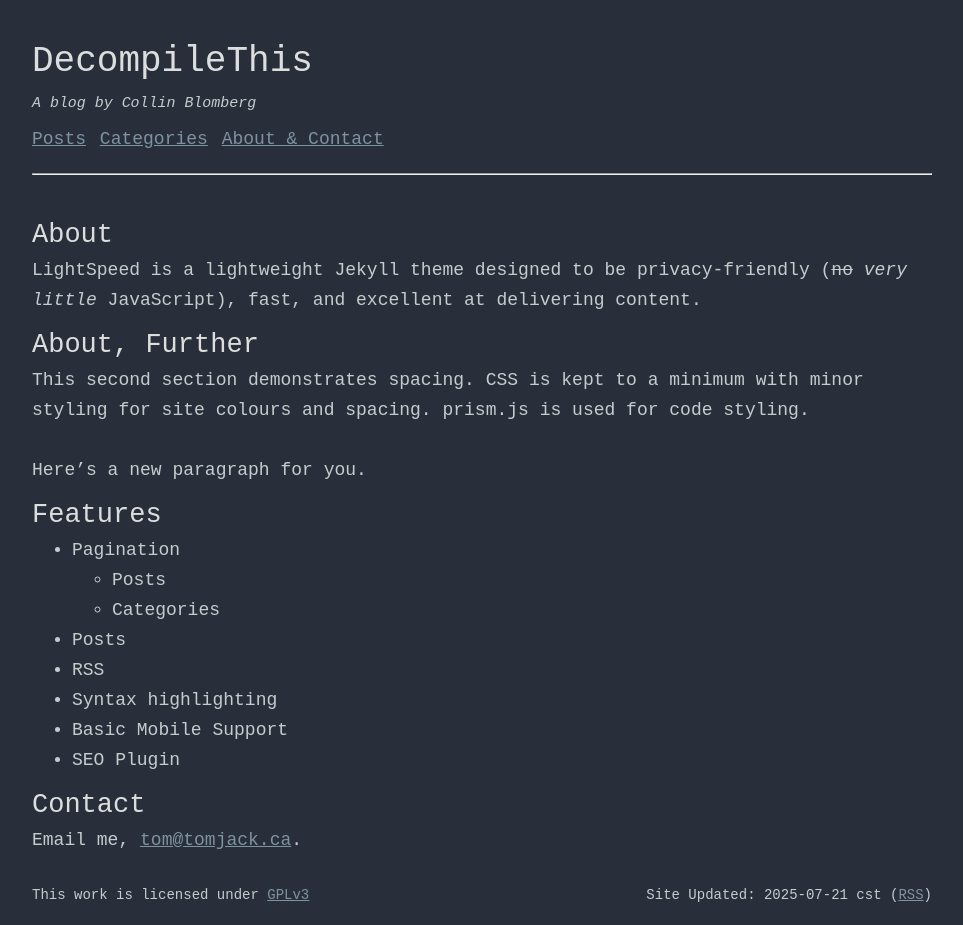
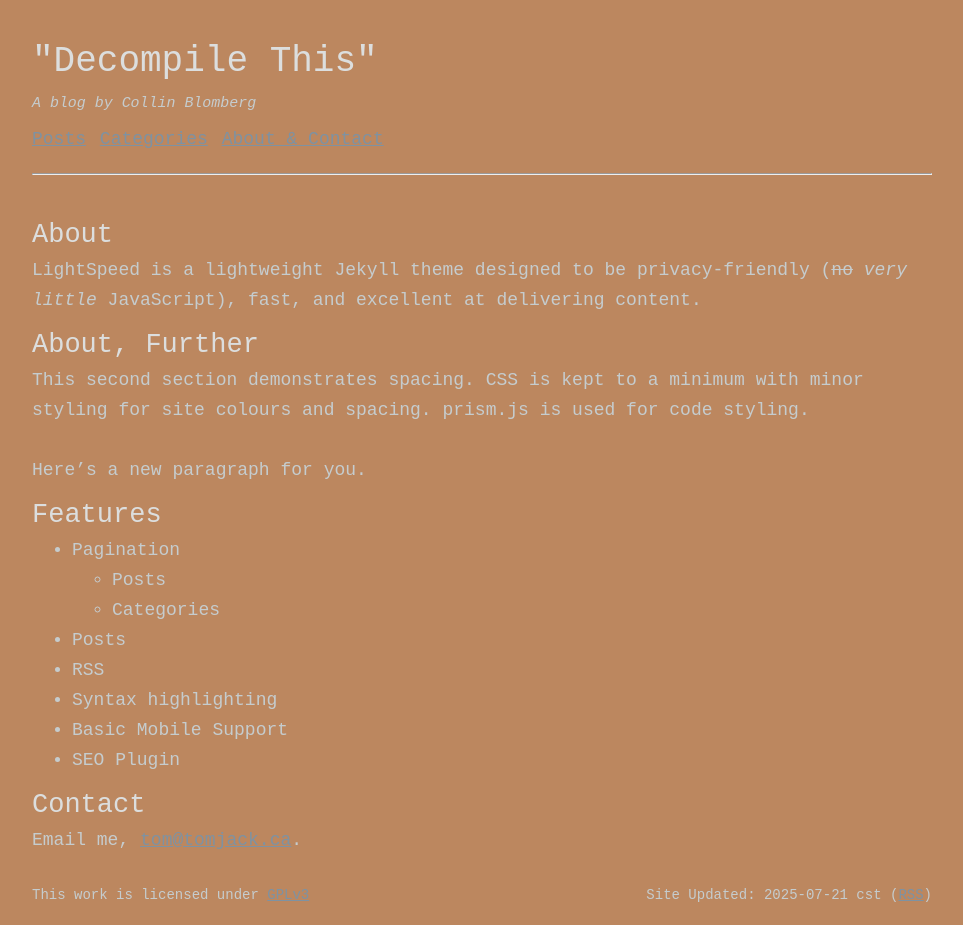
Before and after one commit to Wagonx/wagonx.github.io, a Jekyll site: the page built from index.md, in a window 1280 px wide. Shown: the whole page, without its empty margins (158-1121 px from the left). Built offline with Jekyll 4.4.1, drawn with Linux system fonts in a browser that asks for light colours.

Commit message:
Color Change

```diff
--- a/_includes/header.html
+++ b/_includes/header.html
@@ -1,5 +1,5 @@
 <div class="header">
-    <h1>DecompileThis</h1>
+    <h1>"Decompile This"</h1>
     <br>
     <h5><i>A blog by Collin Blomberg</i></h5>
     <br>
--- a/_sass/page.scss
+++ b/_sass/page.scss
@@ -39,7 +39,7 @@ header h1, h5 {
 
 body {
   color: #c5ccce;
-  background-color: #282f3a;
+  background-color: #BC875F;
 }
 
 h1,
```
